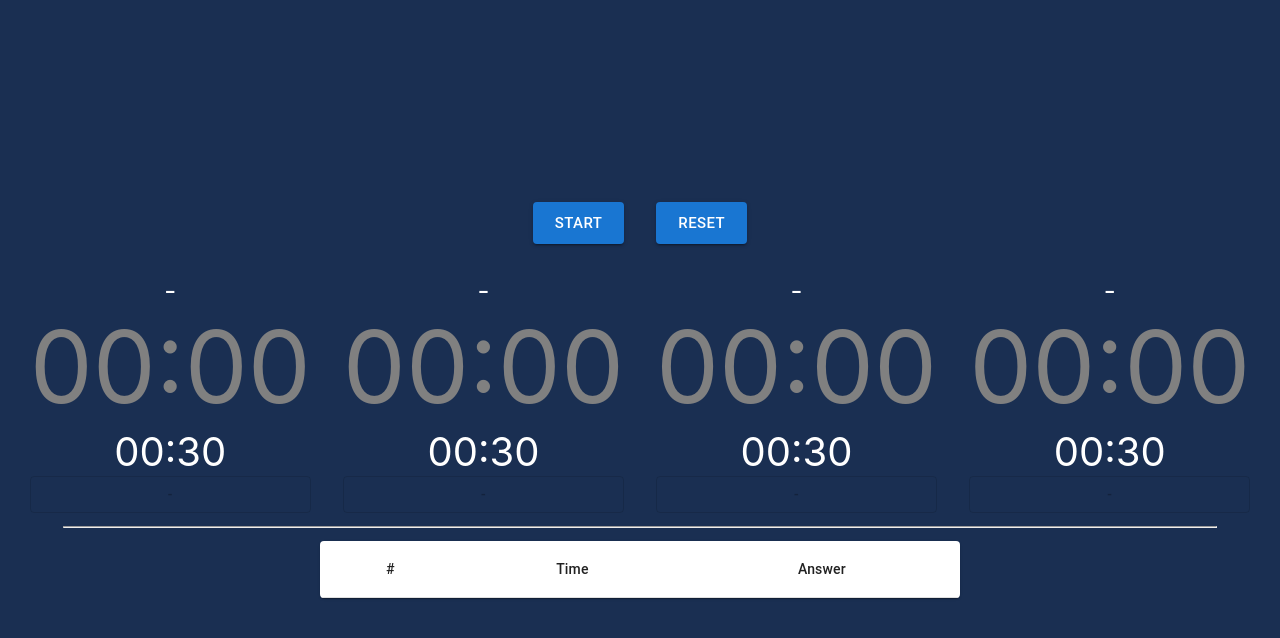
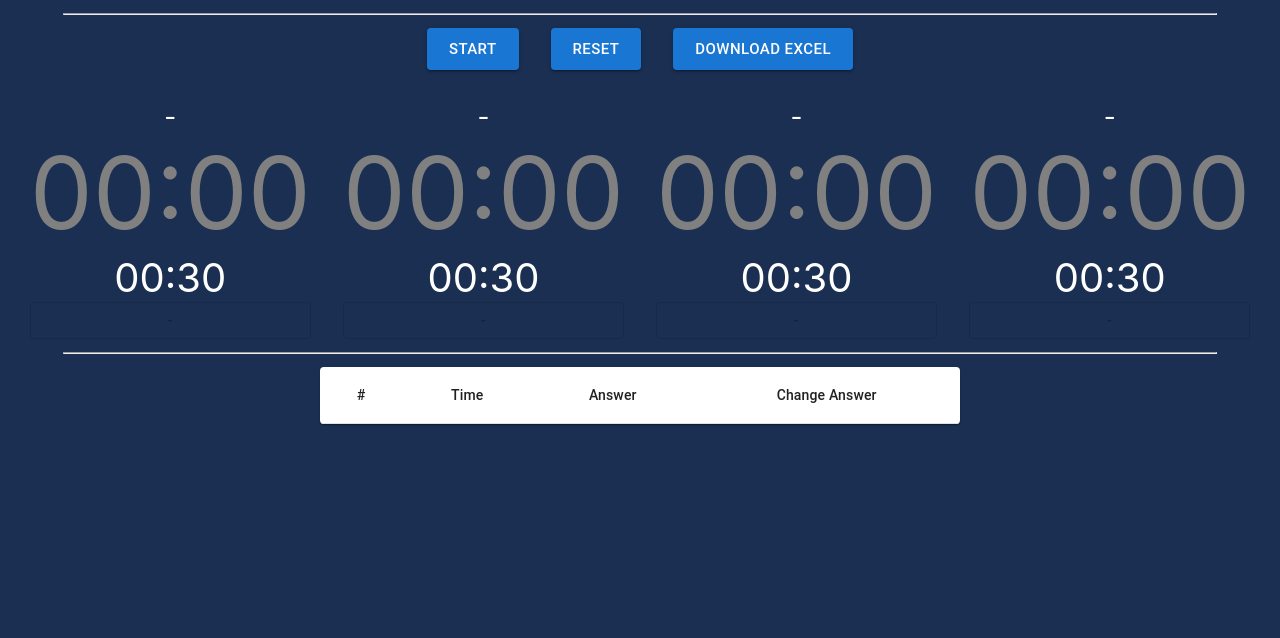
Before and after one commit to warabico/TsumeShogiTimer, a React (Create React App) app in the folder timer/: page / in a window 1280 px wide. Shown: the top 638 px of the page. Built offline with nearby package versions, Linux system fonts and the light colour scheme.

Commit message:
Added excel output function

```diff
--- a/timer/package.json
+++ b/timer/package.json
@@ -14,9 +14,10 @@
     "@types/node": "^16.18.11",
     "@types/react": "^18.0.26",
     "@types/react-dom": "^18.0.10",
+    "exceljs": "^4.3.0",
     "react": "^18.2.0",
     "react-dom": "^18.2.0",
-    "react-scripts": "^5.0.1",
+    "react-scripts": "^2.1.3",
     "react-timer-hook": "^3.0.5",
     "typescript": "^4.9.4",
     "web-vitals": "^2.1.4"
--- a/timer/src/App.css
+++ b/timer/src/App.css
@@ -19,7 +19,7 @@
   display: flex;
   flex-direction: column;
   align-items: center;
-  justify-content: center;
+  justify-content: top;
   font-size: calc(10px + 2vmin);
   color: white;
 }
--- a/timer/src/resultTableComponent.tsx
+++ b/timer/src/resultTableComponent.tsx
@@ -1,10 +1,15 @@
 import React from 'react';
 
-import { Table, TableContainer, TableHead, TableRow, TableBody, TableCell, Paper } from '@mui/material';
+import { Table, TableContainer, TableHead, TableRow, TableBody, TableCell, Paper, Button } from '@mui/material';
+
+interface CallbackChangeAnswerType {
+    (argv: number): void;
+}
 
 interface ResultTableProps {
     secondsList: number[];
     answerList: boolean[];
+    callbackChangeAnswer: CallbackChangeAnswerType
 };
 
 const ResultTableComponent = (props: ResultTableProps) => {
@@ -25,6 +30,7 @@ const ResultTableComponent = (props: ResultTableProps) => {
                             <TableCell align="center">#</TableCell>
                             <TableCell align="center">Time</TableCell>
                             <TableCell align="center">Answer</TableCell>
+                            <TableCell align="center">Change Answer</TableCell>
                         </TableRow>
                     </TableHead>
                     <TableBody>
@@ -37,10 +43,13 @@ const ResultTableComponent = (props: ResultTableProps) => {
                                     {"#" + ( '000' + ( index + 1) ).slice(-3) }
                                 </TableCell>
                                 <TableCell align="center" sx={ props.answerList[index] ? sxAnswerOK : sxAnswerNG } >
-                                    { ( '00' + Math.floor(seconds / 60) ).slice( -2 ) + ":" + ( '00' + (seconds) ).slice( -2 )}
+                                    { ( '00' + Math.floor(seconds / 60) ).slice( -2 ) + ":" + ( '00' + (seconds) ).slice( -2 ) }
                                 </TableCell>
                                 <TableCell align="center" sx={ props.answerList[index] ? sxAnswerOK : sxAnswerNG } >
                                     { props.answerList[index] ? "OK" : "NG" }
+                                </TableCell>
+                                <TableCell align="center" >
+                                    <Button variant="outlined" onClick={() => props.callbackChangeAnswer(index)}>Change</Button>
                                 </TableCell>
                             </TableRow>
                         ))}
--- a/timer/src/timerManager.tsx
+++ b/timer/src/timerManager.tsx
@@ -3,6 +3,8 @@ import { Button, Stack } from '@mui/material';
 
 import TimerComponent from './timerComponent';
 import ResultTableComponent from './resultTableComponent';
+
+const ExcelJS = require('exceljs');
 
 interface resultType {
     idx: number;
@@ -68,13 +70,68 @@ const TimerManager = () => {
         setAnswerList( (prevState: boolean[]) => [...prevState, answer] );
     }
 
+    const changeAnswerStatus = (idx: number) => {
+        setAnswerList( (prevState: boolean[]) => prevState.map((value: boolean, index: number) => (index === idx ? !value : value)))
+    }
+
     const resetList = () => {
         setSecondsList( [] );
         setAnswerList( [] );
     }
 
+    const outputExcel = async() => {
+        const workbook = new ExcelJS.Workbook();
+
+        // Workbookに新しいWorksheetを追加
+        workbook.addWorksheet('result');
+
+        // ↑で追加したWorksheetを参照し変数に代入
+        const worksheet = workbook.getWorksheet('result');
+        // 列を定義
+        worksheet.columns = [
+        { header: '#', key: 'id' },
+        { header: 'time', key: 'time' },
+        { header: 'answer', key: 'answer' },
+        ];
+
+        for (let idx = 0; idx < secondsList.length; idx++)
+        {
+            worksheet.addRow({
+                id: ( '000' + ( idx + 1) ).slice(-3),
+                time: ( '00' + Math.floor(secondsList[idx] / 60) ).slice( -2 ) + ":" + ( '00' + (secondsList[idx]) ).slice( -2 ),
+                answer: ( answerList[idx] ? "OK" : "NG" )
+            });
+        }
+
+        // UInt8Arrayを生成
+        const uint8Array = await workbook.xlsx.writeBuffer();
+
+        // filename
+        const now = new Date();
+        const filename =
+            'tsumeshogi_' +
+            now.getFullYear() +
+            ('00' + (now.getMonth() + 1)).slice(-2) +
+            ('00' + (now.getDay() + 1)).slice(-2) +
+            '_' +
+            ('00' + now.getHours()).slice(-2) +
+            ('00' + now.getMinutes()).slice(-2) +
+            '.xlsx';
+
+        // Blob
+        const blob = new Blob([uint8Array], {type: 'application/octet-binary'});
+        const url = window.URL.createObjectURL(blob);
+        const a = document.createElement('a');
+        a.href = url;
+        a.download = filename;
+        a.click();
+        // ダウンロード後は不要なのでaタグを除去
+        a.remove();
+    }
+
     return (
         <>
+            <hr style={{width:"90%"}} />
             <Stack
                 direction={{ xs: 'column', sm: 'column', md: 'row' }}
                 spacing={{ xs: 1, sm: 2, md: 4 }}
@@ -84,6 +141,9 @@ const TimerManager = () => {
                 </Button>
                 <Button disabled={ running } variant="contained" onClick={() => resetList()} size={"large"}  >
                     Reset
+                </Button>
+                <Button disabled={ running } variant="contained" onClick={() => outputExcel()} size={"large"}  >
+                    Download Excel
                 </Button>
             </Stack>
             <Stack
@@ -123,6 +183,7 @@ const TimerManager = () => {
             <ResultTableComponent
                 secondsList={ secondsList }
                 answerList={ answerList }
+                callbackChangeAnswer={ changeAnswerStatus }
             />
         </>
     );
```
Also changed, not shown: 22 other files (tests, documents, lock files or other folders).
